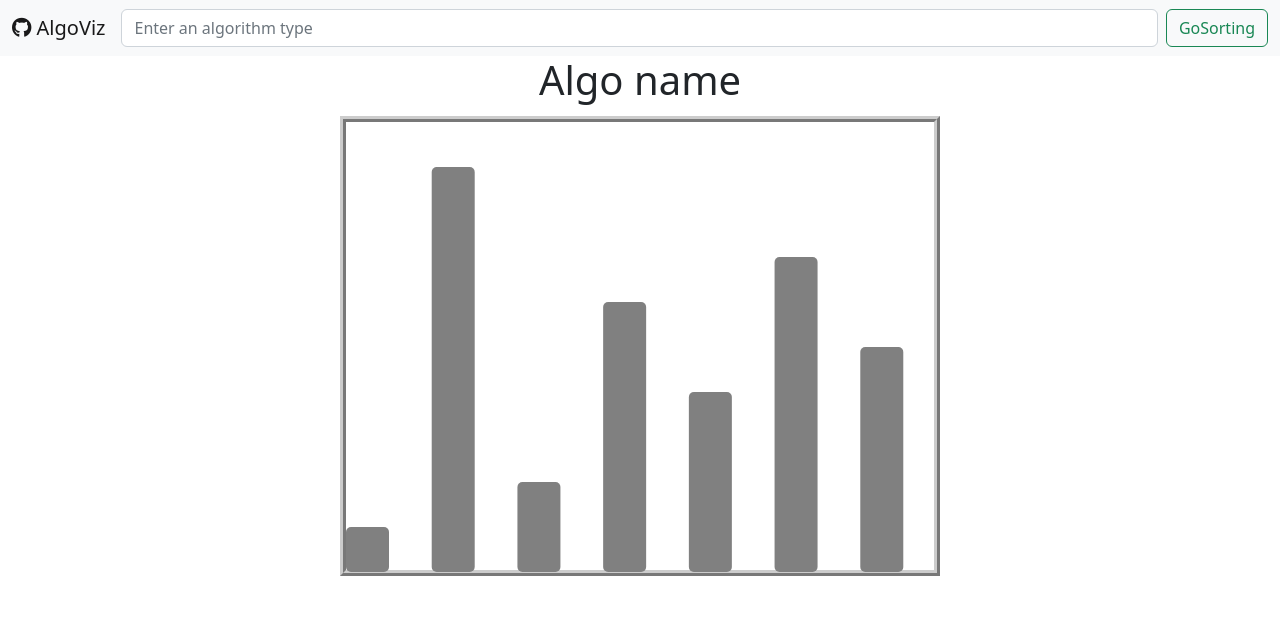
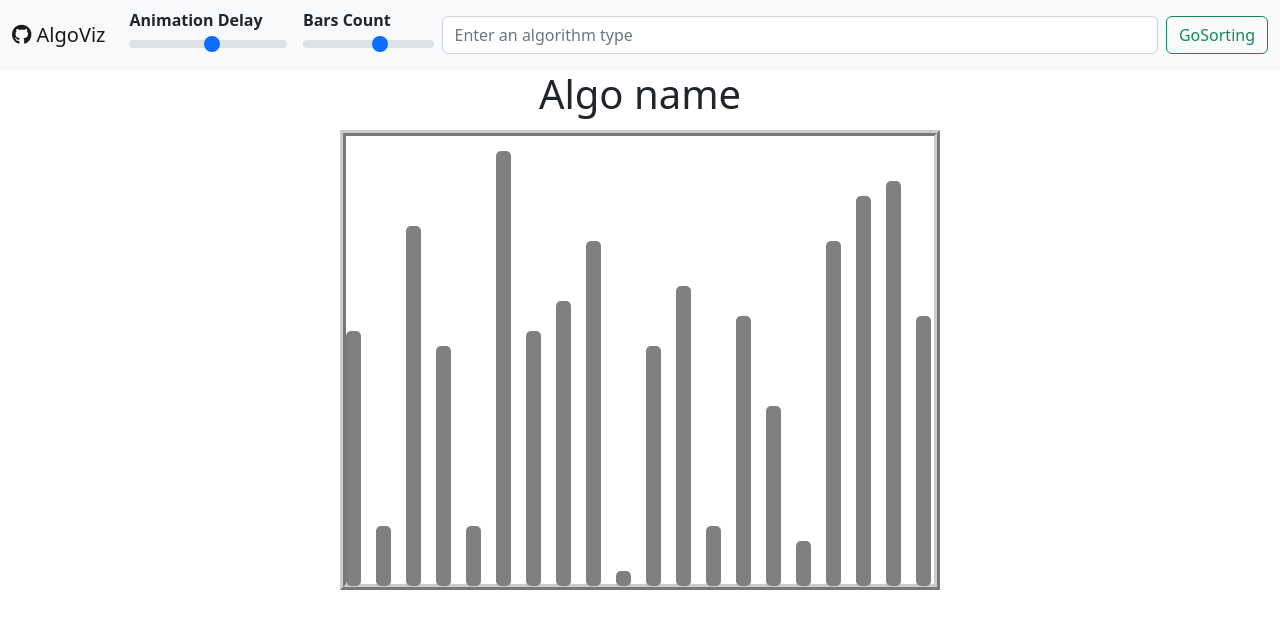
Before and after one commit to MassiGy/AlgoViz, a plain HTML site: page src/views/index.html in a window 1280 px wide. Drawn offline with nearby package versions, Linux system fonts and the light colour scheme.

Commit message:
+animation-ctrl-implementation: added range inputs for list length and animation delay

```diff
--- a/src/views/index.html
+++ b/src/views/index.html
@@ -22,47 +22,82 @@
       href="https://cdnjs.cloudflare.com/ajax/libs/font-awesome/6.2.1/css/all.min.css"
     />
 
-    <link rel="stylesheet" href="./style.css">
+    <link rel="stylesheet" href="./style.css" />
 
     <title>AlgoViz.net</title>
   </head>
   <body>
-
-
-
     <nav class="navbar navbar-expand-lg navbar-light bg-light">
       <div class="container-fluid">
-    <a class="navbar-brand" href="https://github.com/MassiGy/AlgoViz"> <i class="fa-brands fa-github"> </i> AlgoViz </a>
-    <button class="navbar-toggler" type="button" data-bs-toggle="collapse" data-bs-target="#navbarSupportedContent" aria-controls="navbarSupportedContent" aria-expanded="false" aria-label="Toggle navigation">
+        <a class="navbar-brand" href="https://github.com/MassiGy/AlgoViz">
+          <i class="fa-brands fa-github"> </i> AlgoViz
+        </a>
+        <button
+          class="navbar-toggler"
+          type="button"
+          data-bs-toggle="collapse"
+          data-bs-target="#navbarSupportedContent"
+          aria-controls="navbarSupportedContent"
+          aria-expanded="false"
+          aria-label="Toggle navigation"
+        >
           <span class="navbar-toggler-icon"></span>
         </button>
         <div class="collapse navbar-collapse" id="navbarSupportedContent">
           <ul class="navbar-nav me-auto mb-2 mb-lg-0">
-
+            <li class="mx-2">
+              <label for="animation-delay" class="form-label">Animation Delay</label >
+              <input
+                type="range"
+                class="form-range"
+                min="0.1"
+                max="2"
+                step="0.2"
+                id="animation-delay"
+              />
+            </li>
+            <li class="mx-2">
+              <label for="bars-count" class="form-label"> Bars Count</label>
+              <input
+                type="range"
+                class="form-range"
+                min="5"
+                max="30"
+                step="5"
+                id="bars-count"
+              />
+            </li>
           </ul>
           <!-- <form class="d-flex">
       </form> -->
-        <input class="form-control me-2" list="search"  type="search" placeholder="Enter an algorithm type" aria-label="Search">
+          <input
+            class="form-control me-2"
+            list="search"
+            type="search"
+            placeholder="Enter an algorithm type"
+            aria-label="Search"
+          />
           <datalist id="search">
-            <option value="bubbleSort">
-            <option value="selectionSort">
-            <option value="insertionSort">
-            <option value="quickSort">
+            <option value="bubbleSort"></option>
+            <option value="selectionSort"></option>
+            <option value="insertionSort"></option>
+            <option value="quickSort"></option>
+          </datalist>
 
-        </datalist>
-        <button class="btn btn-outline-success" id="launcher"  >GoSorting</button>
+          <button class="btn btn-outline-success" id="launcher">
+            GoSorting
+          </button>
         </div>
       </div>
     </nav>
 
     <div id="description">
-      <h1> Algo name</h1>
+      <h1>Algo name</h1>
     </div>
 
     <div class="container">
-      <div id="bars"> </div>
+      <div id="bars"></div>
     </div>
-
   </body>
   <script type="module" src="./script.js"></script>
 </html>
--- a/src/views/script.js
+++ b/src/views/script.js
@@ -5,23 +5,29 @@ import insertion_sort from "../algorithms/insertion_sort.js";
 
 let default_height = 450;
 let default_width = 600;
+let max_list_number = 30;
 
 
 let bars = document.getElementById("bars");
+let animation_delay_counter = document.getElementById("animation-delay");
+let bars_number_counter = document.getElementById("bars-count");
 
-let list = [1, 9, 2, 6, 4, 7, 5];
+
+
+let list = Array.from({ length: parseInt(bars_number_counter.value) },
+    () => Math.floor((Math.random() * max_list_number) + 1));;
+
 let item = null;
-
 
 list.forEach((el, index) => {
     item = document.createElement('div');
     item.style = `
             width: ${(default_width / 2) / list.length}px;
-            height: ${el * (default_height / 10)}px;
-            margin-top: ${default_height - (el * (default_height / 10))}px;
+            height: ${el * (default_height / max_list_number)}px;
+            margin-top: ${default_height - (el * (default_height / max_list_number))}px;
             position: absolute;
             transform: translate(${parseFloat(index * default_width / list.length)}px, 0%);
-            transition: .5s ease-in-out;
+            transition: ${animation_delay_counter.value}s ease-in-out;
             background-color: grey;
     `;
     // set an id so as we can refrence it back,
@@ -35,4 +41,7 @@ list.forEach((el, index) => {
 let launcher = document.getElementById("launcher");
 
 
-launcher.addEventListener("click", () => insertion_sort(list, bars));
+launcher.addEventListener("click", () => bubble_sort(list, bars));
+
+animation_delay_counter.addEventListener("change", () => window.location.reload());
+bars_number_counter.addEventListener("change", () => window.location.reload());
--- a/src/views/style.css
+++ b/src/views/style.css
@@ -32,3 +32,9 @@
 .bars_item{
     border-radius: 5px;
 }
+
+
+.form-label{
+    margin-bottom: 0px;
+    font-weight: bold;
+}
```
Lines whose indentation alone changed are shown as unchanged.
